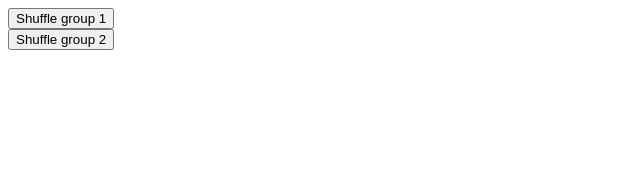
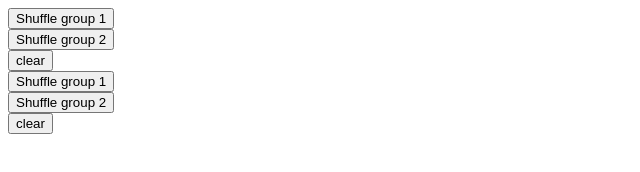
Before and after one commit to naagaditya/playgame, a plain HTML site: page index.html in a window 1280 px wide. Shown: the whole page, without its empty margins (0-640 px from the left). Drawn offline with Linux system fonts and the light colour scheme.

Commit message:
Update index.html

```diff
--- a/index.html
+++ b/index.html
@@ -12,6 +12,10 @@
     function shuffle2() {
         group2.innerHTML = String.fromCharCode(Math.floor(Math.random() * 7) + 65);
     }
+    function clear() {
+        group1.innerHTML = '';
+        group2.innerHTML = '';
+    }
 </script>
 <body>
     <div>
@@ -22,6 +26,43 @@
         <button onclick="shuffle2()">Shuffle group 2</button>
         <span id="group2"></span>
     </div>
+    <div>
+        <button onclick="clear()">clear</button>
+    </div>
 
 </body>
 </html>
+<!DOCTYPE html>
+<html>
+<head>
+	<meta charset="utf-8">
+	<meta name="viewport" content="width=device-width, initial-scale=1">
+	<title>ADitya</title>
+</head>
+<script type="text/javascript">
+    function shuffle1() {
+        group1.innerHTML = Math.floor(Math.random() * 6) + 1;
+    }
+    function shuffle2() {
+        group2.innerHTML = String.fromCharCode(Math.floor(Math.random() * 7) + 65);
+    }
+    function clear() {
+        group1.innerHTML = '';
+        group2.innerHTML = '';
+    }
+</script>
+<body>
+    <div>
+        <button onclick="shuffle1()">Shuffle group 1</button>
+        <span id="group1"></span>
+    </div>
+    <div>
+        <button onclick="shuffle2()">Shuffle group 2</button>
+        <span id="group2"></span>
+    </div>
+    <div>
+        <button onclick="clear()">clear</button>
+    </div>
+
+</body>
+</html>
```
